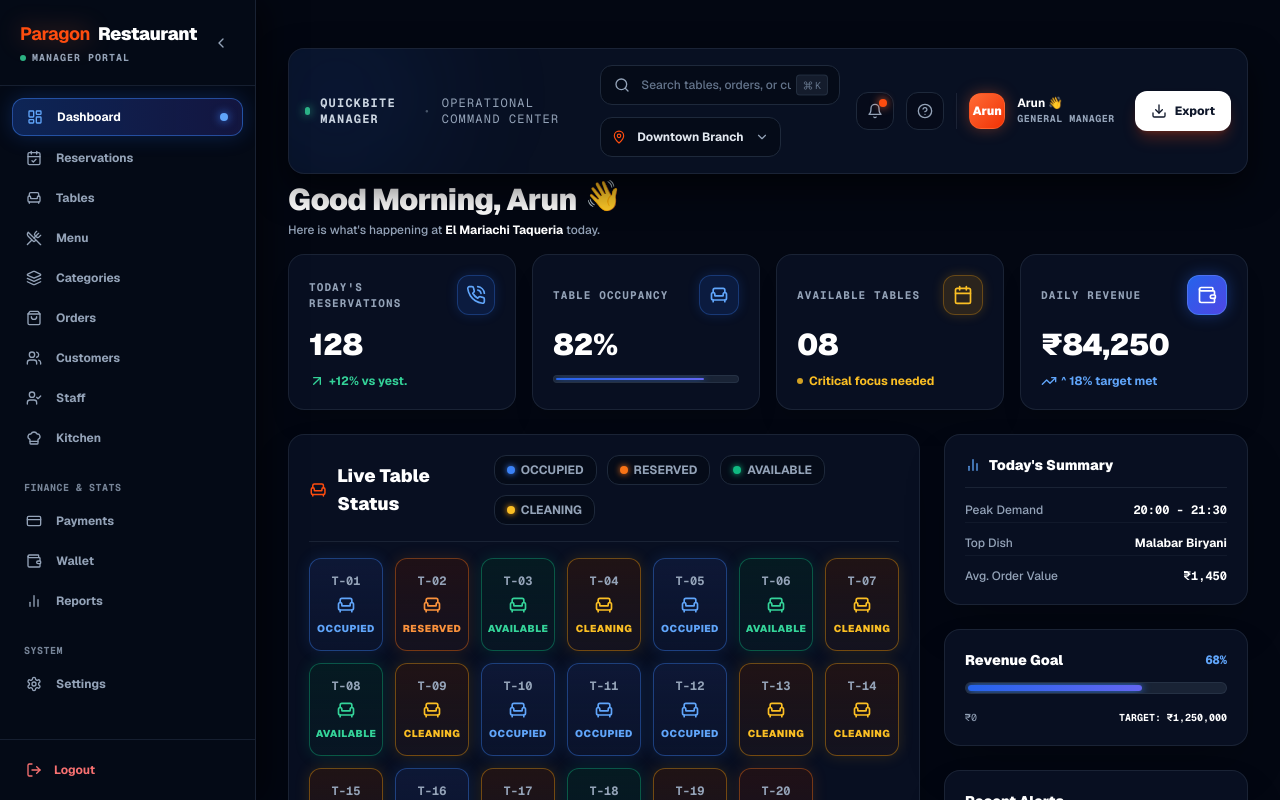
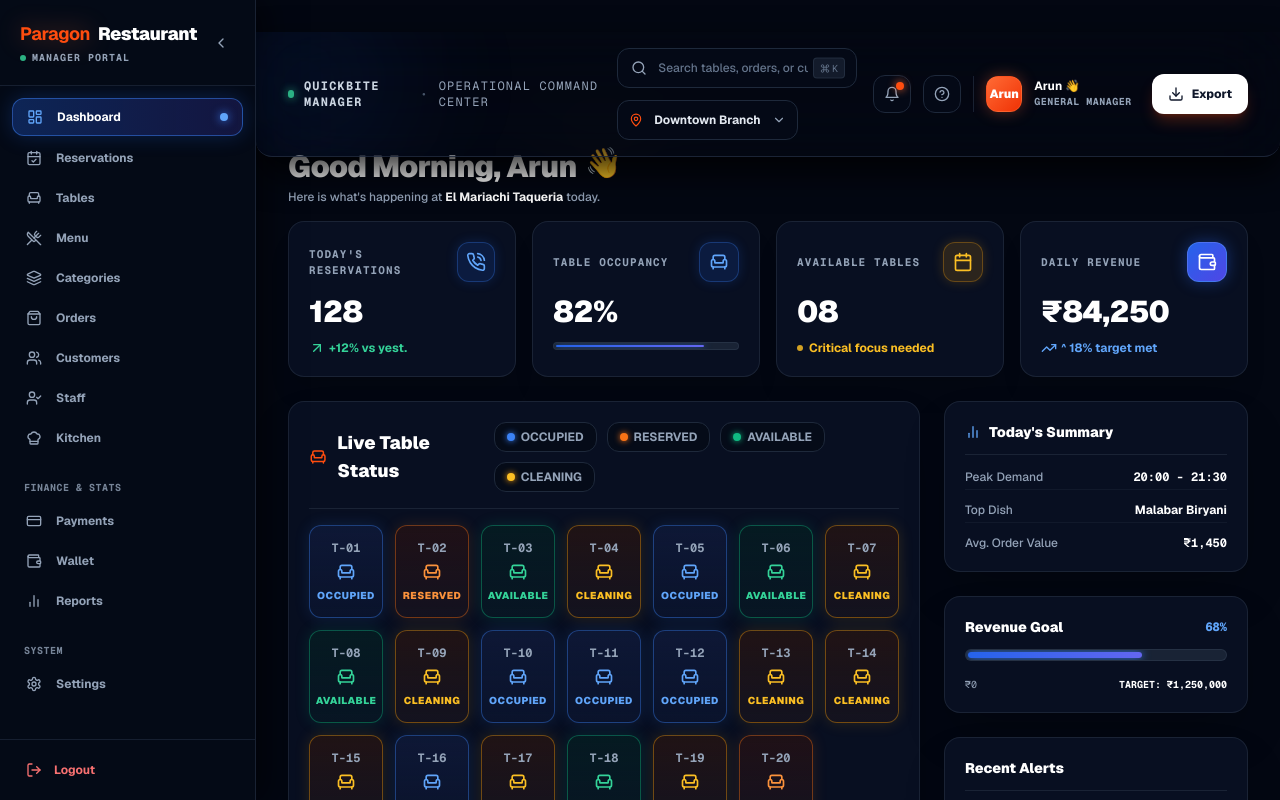
Before and after one commit to SidharthT-TechExpert/RWB_Project, a Next.js app in the folder apps/web/: page /dashboard in a window 1280 px wide. Shown: the top 800 px of the page. Built offline with nearby package versions, Linux system fonts and the light colour scheme; no server answers.

Commit message:
style(dashboard): update header to sticky top-0 flush at the top edge of screen

```diff
--- a/apps/web/src/app/(dashboard)/dashboard/page.tsx
+++ b/apps/web/src/app/(dashboard)/dashboard/page.tsx
@@ -121,8 +121,8 @@ export default function DashboardHomePage() {
   return (
     <div className="space-y-6 pb-12 font-sans select-none text-slate-100">
 
-      {/* ── TOP COMMAND BAR (Sticky Glassmorphism Header) ── */}
-      <div className="sticky top-2 xs:top-3 sm:top-4 z-30 bg-[#091124]/95 backdrop-blur-2xl border border-slate-800/80 rounded-2xl p-4 shadow-[0_15px_35px_rgba(0,0,0,0.6)] flex flex-col md:flex-row md:items-center justify-between gap-4 relative overflow-hidden transition-all">
+      {/* ── TOP COMMAND BAR (Sticky Flush On Top Header) ── */}
+      <div className="sticky top-0 z-40 bg-[#091124]/98 backdrop-blur-2xl border-b border-slate-800/90 rounded-b-2xl p-4 shadow-[0_15px_35px_rgba(0,0,0,0.8)] flex flex-col md:flex-row md:items-center justify-between gap-4 relative overflow-hidden transition-all -mx-3 xs:-mx-4 sm:-mx-6 lg:-mx-8 -mt-3 xs:-mt-4 sm:-mt-6 lg:-mt-8 mb-6 px-4 xs:px-6 lg:px-8">
         {/* Subtle Ambient Radial Glow */}
         <div className="absolute -top-12 -left-12 w-48 h-48 bg-blue-600/10 rounded-full blur-3xl pointer-events-none" />
 
```
